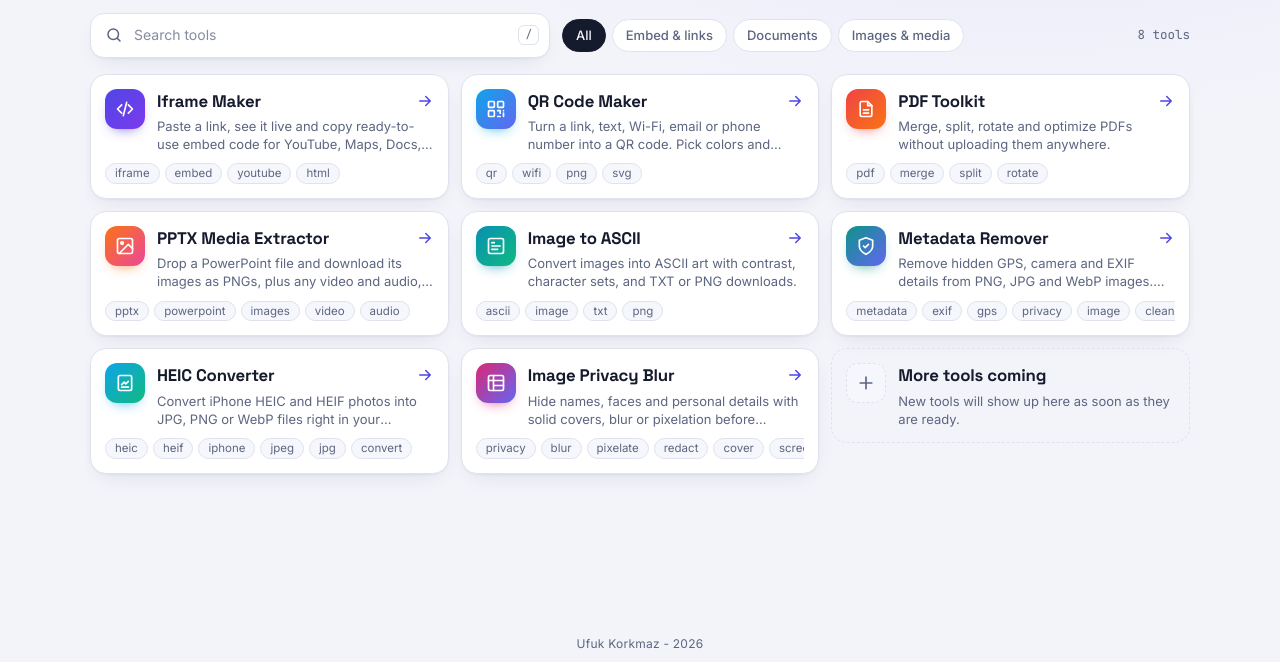
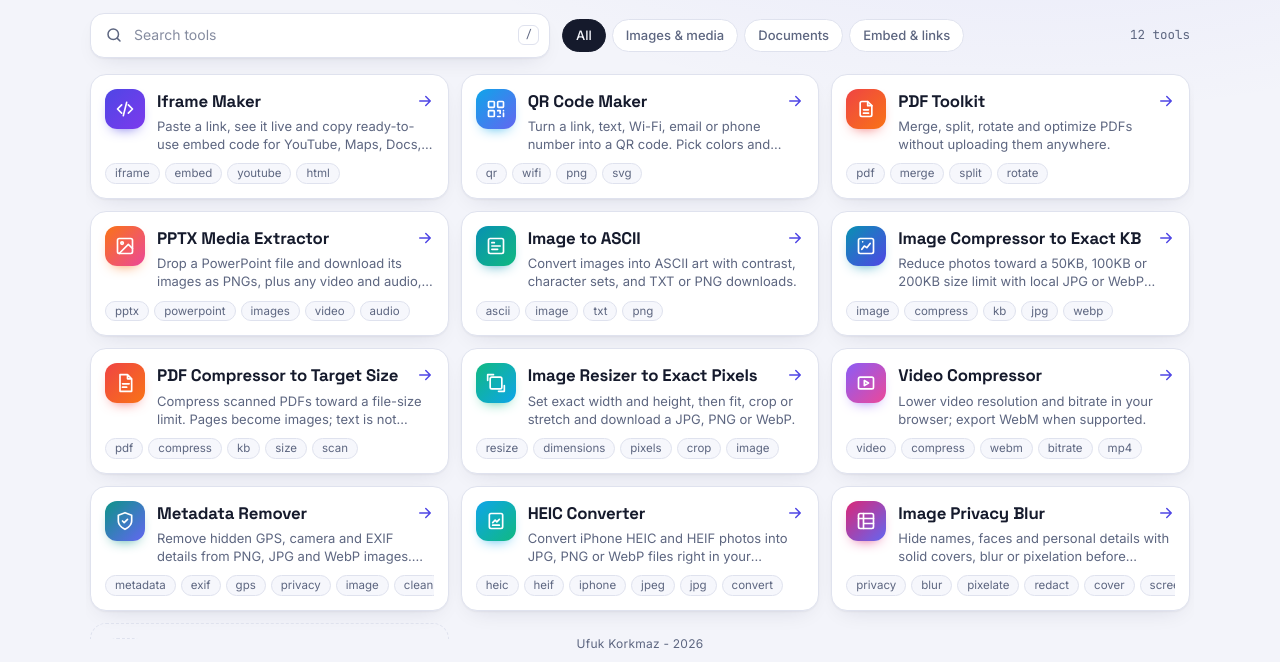
Before and after one commit to ufukkorkmaz-web/all-in-one-tools, a plain HTML site: page index.html in a window 1280 px wide. Shown: the part 138-800 px from the top of the page. Drawn offline with Linux system fonts and the light colour scheme.

Commit message:
Update index.html

```diff
--- a/index.html
+++ b/index.html
@@ -157,6 +157,31 @@ footer { text-align: center; font-size: 12px; color: var(--muted); letter-spacin
 /* To add a tool: put its .html file next to this page and add one entry here. */
 var TOOLS = [
   {
+    name: 'Image Compressor to Exact KB',
+    desc: 'Reduce photos toward a 50KB, 100KB or 200KB size limit with local JPG or WebP compression.',
+    href: 'image-compressor.html', cat: 'Images & media', tags: ['image','compress','kb','jpg','webp'],
+    colors: ['#0891b2','#4f46e5'], icon: '<rect x="3" y="3" width="18" height="18" rx="2"/><path d="M7 16l3-4 3 2 4-5M8 7h.01"/>'
+  },
+  {
+    name: 'PDF Compressor to Target Size',
+    desc: 'Compress scanned PDFs toward a file-size limit. Pages become images; text is not retained.',
+    href: 'pdf-compressor.html', cat: 'Documents', tags: ['pdf','compress','kb','size','scan'],
+    colors: ['#ef4444','#f97316'], icon: '<path d="M6 2h9l5 5v15H6zM15 2v5h5M9 13h8M9 17h5"/>'
+  },
+  {
+    name: 'Image Resizer to Exact Pixels',
+    desc: 'Set exact width and height, then fit, crop or stretch and download a JPG, PNG or WebP.',
+    href: 'image-resizer.html', cat: 'Images & media', tags: ['resize','dimensions','pixels','crop','image'],
+    colors: ['#10b981','#0ea5e9'], icon: '<rect x="5" y="5" width="14" height="14" rx="2"/><path d="M2 9V2h7M15 22h7v-7"/>'
+  },
+  {
+    name: 'Video Compressor',
+    desc: 'Lower video resolution and bitrate in your browser; export WebM when supported.',
+    href: 'video-compressor.html', cat: 'Images & media', tags: ['video','compress','webm','bitrate','mp4'],
+    colors: ['#8b5cf6','#ec4899'], icon: '<rect x="3" y="5" width="18" height="14" rx="2"/><path d="M10 9l5 3-5 3z"/>'
+  },
+
+  {
     name: 'Iframe Maker',
     desc: 'Paste a link, see it live and copy ready-to-use embed code for YouTube, Maps, Docs, Spotify and more.',
     href: 'iframe-maker.html',
```
